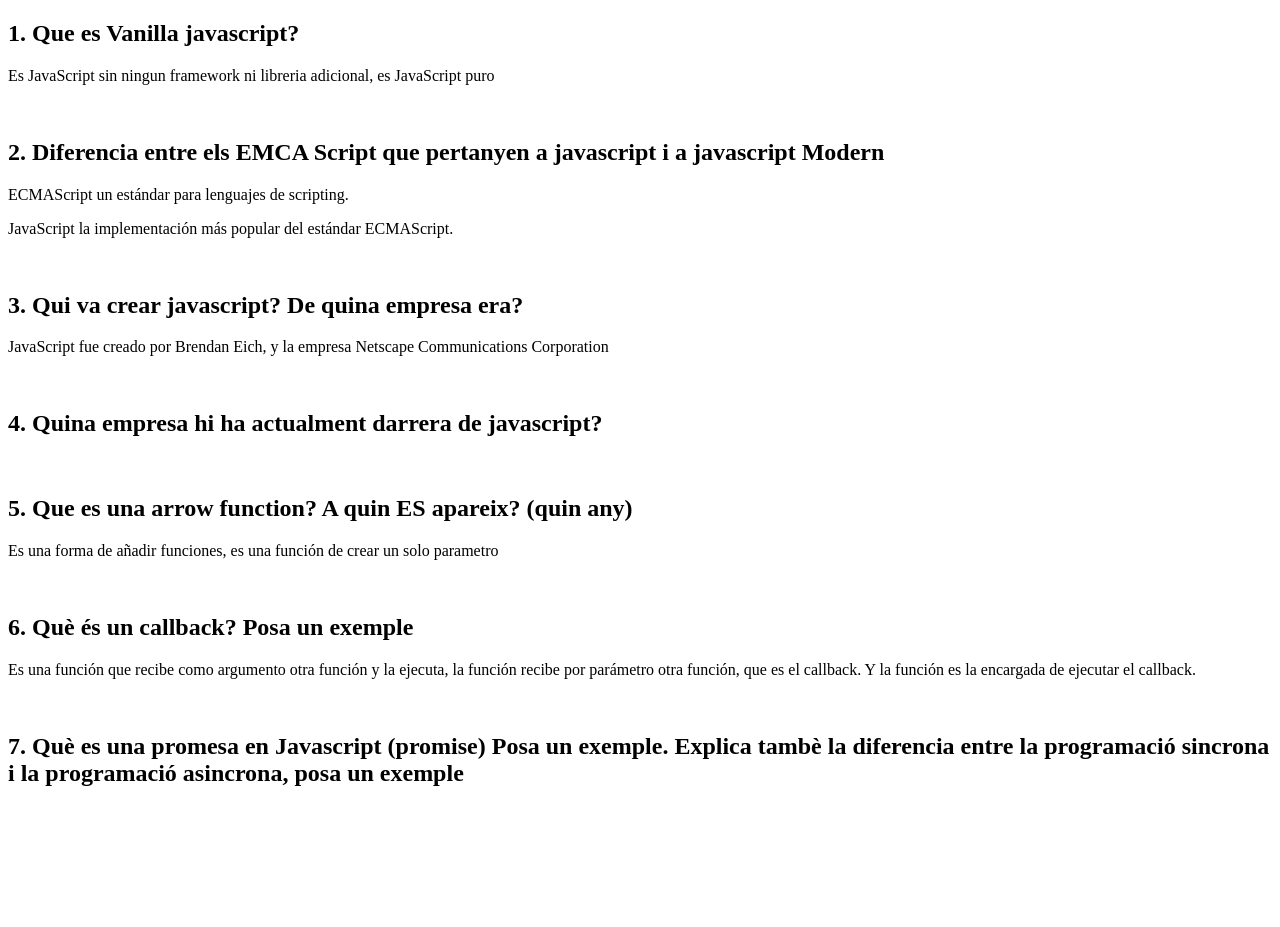
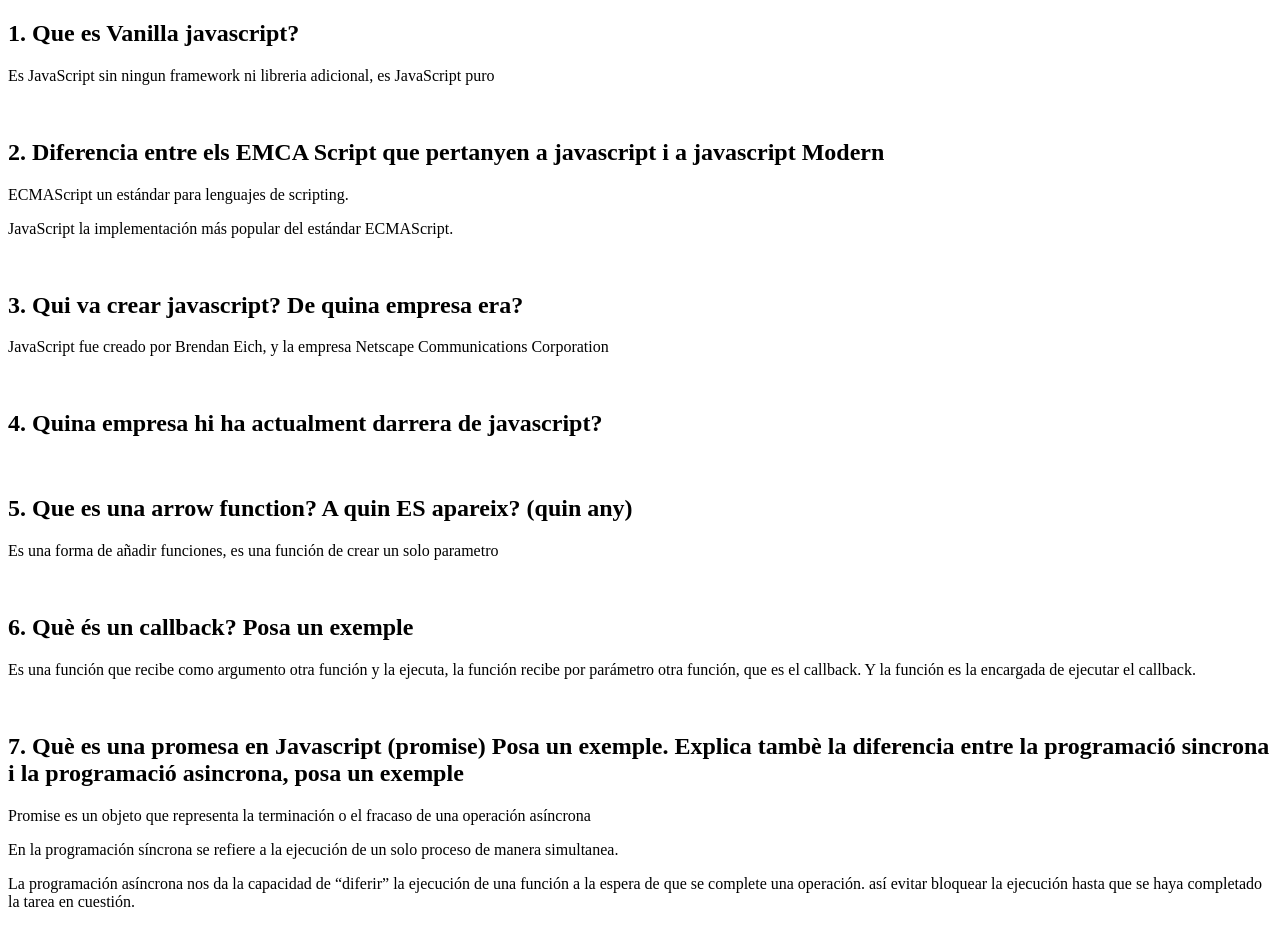
Before and after one commit to MGarci1999/dec-marcg, a plain HTML site: page index.html in a window 1280 px wide. Before the commit the page ends 807 px from the top, so only its background shows below. Drawn offline with Linux system fonts and the light colour scheme.

Commit message:
Update index.html

```diff
--- a/index.html
+++ b/index.html
@@ -27,6 +27,8 @@
     <p>Es una función que recibe como argumento otra función y la ejecuta, la función recibe por parámetro otra función, que es el callback. Y la función es la encargada de ejecutar el callback.</p>
     <br>
     <h2>7. Què es una promesa en Javascript (promise) Posa un exemple. Explica tambè la diferencia entre la programació sincrona i la programació asincrona, posa un exemple</h2>
-    <p></p>
+    <p>Promise es un objeto que representa la terminación o el fracaso de una operación asíncrona</p>
+    <p>En la programación síncrona se refiere a la ejecución de un solo proceso de manera simultanea.</p>
+    <p>La programación asíncrona nos da la capacidad de “diferir” la ejecución de una función a la espera de que se complete una operación.  así evitar bloquear la ejecución hasta que se haya completado la tarea en cuestión.</p>
 </body>
 </html>
```
